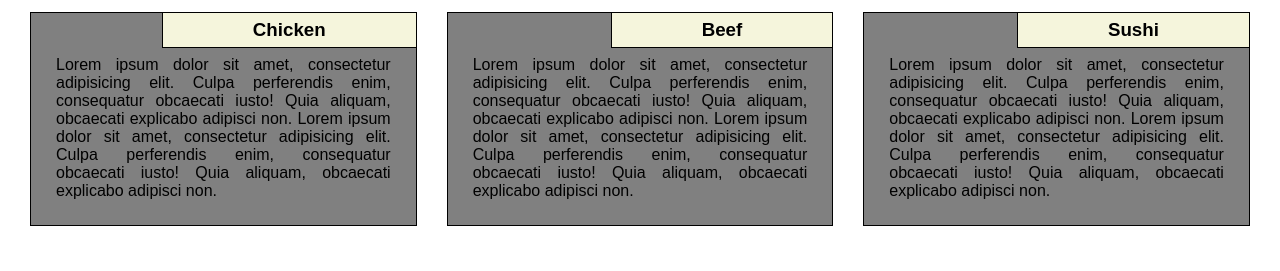
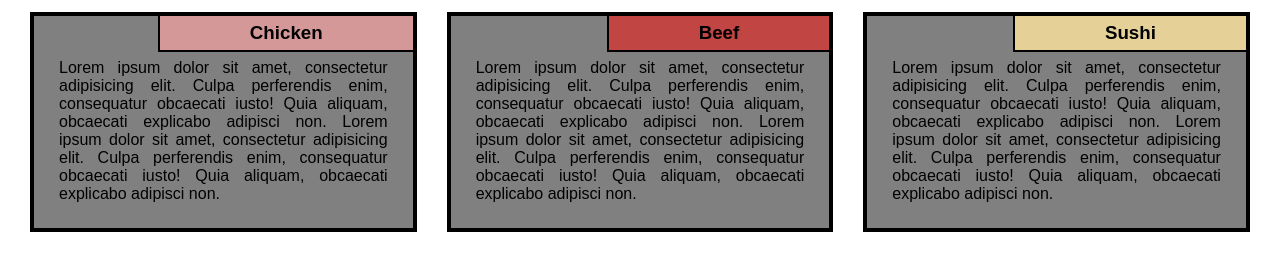
Before and after one commit to branmendo/coursera-test, a plain HTML site: page assignment2/index.html in a window 1280 px wide. Shown: the part 115-386 px from the top of the page. Drawn offline with Linux system fonts and the light colour scheme.

Commit message:
Assignment 2

```diff
--- a/assignment2/css/style.css
+++ b/assignment2/css/style.css
@@ -23,7 +23,7 @@ body{
     background-color: gray;
     margin: 15px;
     padding: 25px;
-    border: 1px solid black;
+    border: 4px solid black;
 }
 .item p{
     margin-top: 18px;
@@ -36,17 +36,17 @@ body{
     top:0;
     right:0px;
     padding:6px 90px;
-    border-left: 1px solid black;
-    border-bottom: 1px solid black;
+    border-left: 2px solid black;
+    border-bottom: 2px solid black;
 }
 #chicken{
-    background-color: beige;
+  background-color:  #D59898;
 }
 #beef{
-    background-color:beige
+  background-color:#C14543
 }
 #sushi{
-    background-color: beige;
+  background-color: #E5D198;
 }
 @media(min-width:992px){
     .col-lg-1, .col-lg-2, .col-lg-3, .col-lg-4, .col-lg-5, .col-lg-6, .col-lg-7, .col-lg-8, .col-lg-9, .col-lg-10, .col-lg-11, .col-lg-12 {
```
Also changed, not shown: 1 other file.
